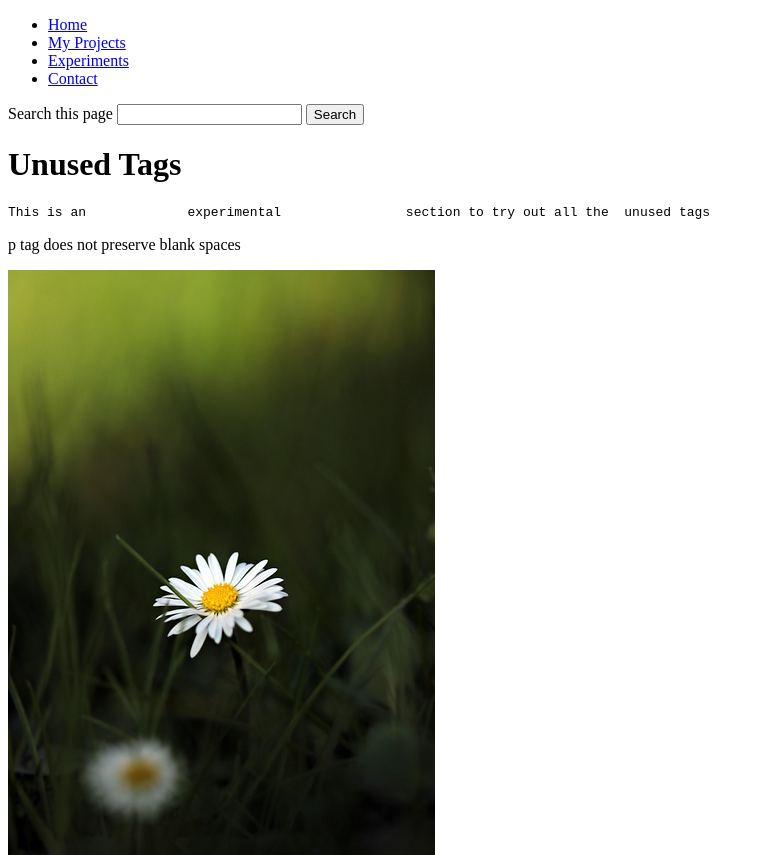
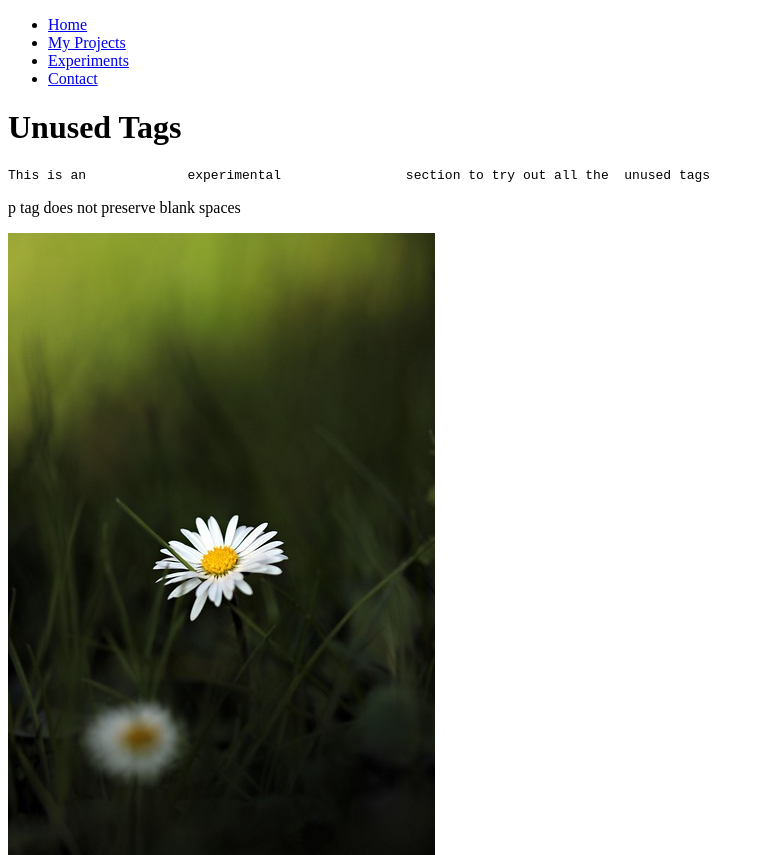
Before and after one commit to Asi44/personal-portfolio, a plain HTML site: page experiments.html in a window 1280 px wide. Shown: the top 855 px of the page, without its empty margins (0-764 px from the left). Drawn offline with Linux system fonts and the light colour scheme.

Commit message:
removed search bar

```diff
--- a/experiments.html
+++ b/experiments.html
@@ -21,15 +21,6 @@
 
         </header>
 
-        <span id="search_b">
-            <search>
-                <form action="index.html">
-                  <label for="search_bar">Search this page</label>
-                  <input type="search" id="search_bar" name="search_bar" />
-                  <button type="submit">Search</button>
-                </form>
-              </search>
-            </span>
 
         <main>
 
```
Also changed, not shown: contact.html (+0 -6 lines), index.html (+0 -6 lines), projects.html (+0 -5 lines).
